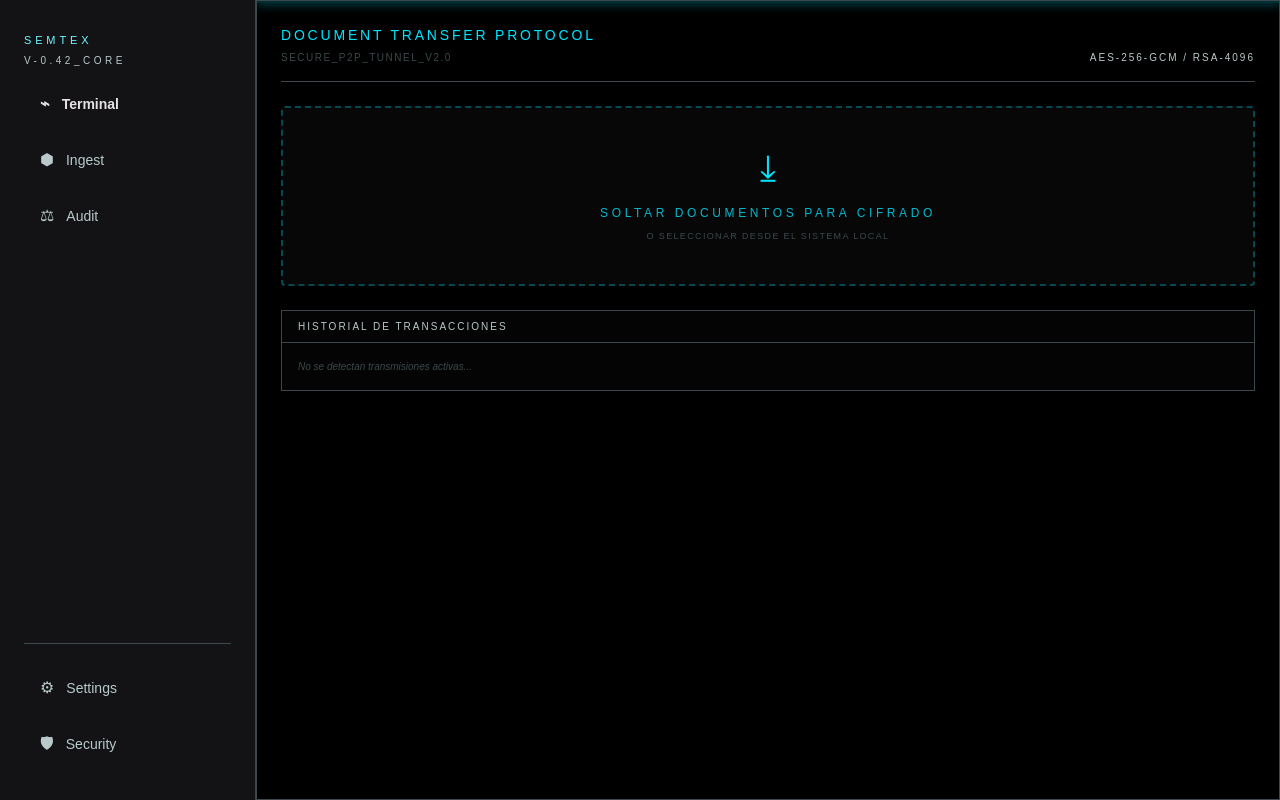
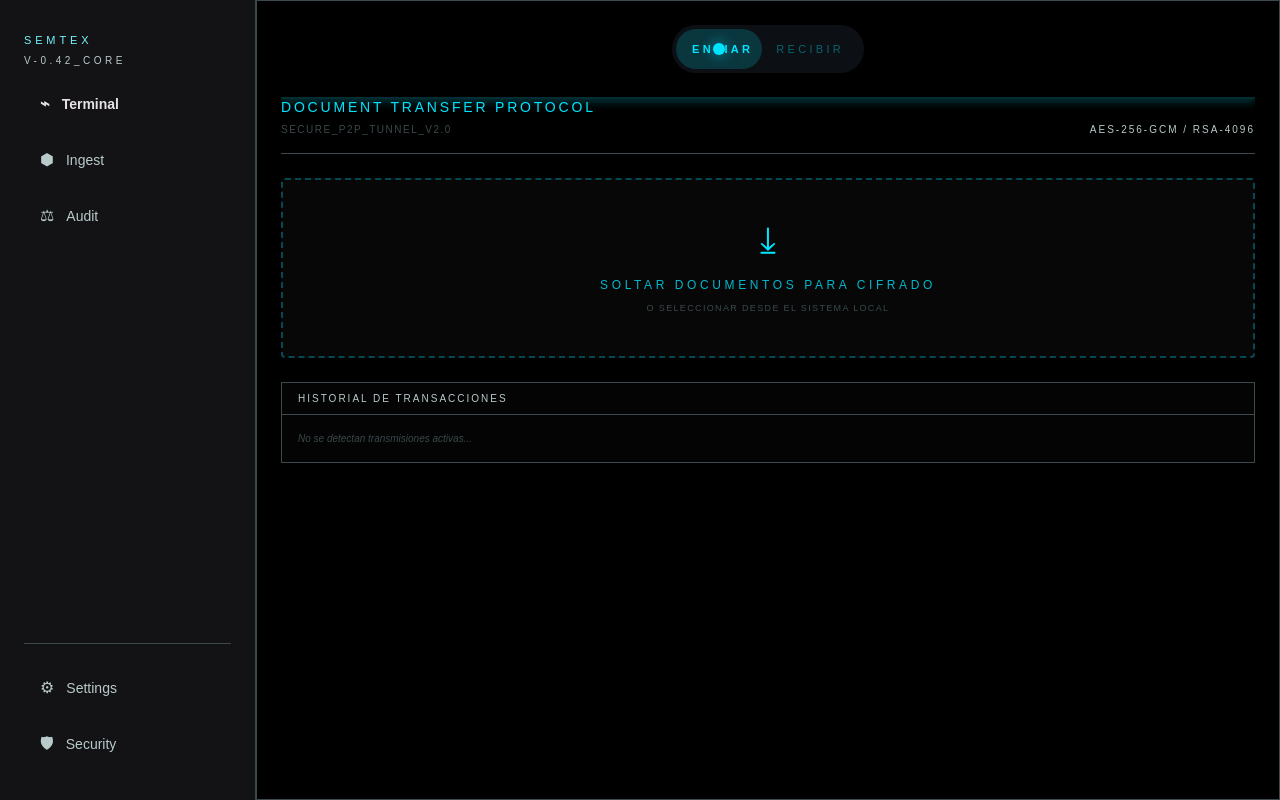
Before and after one commit to FranklinRodriguez1/Semtex, a Next.js app: page /view/transfer in a window 1280 px wide. Built offline with nearby package versions, Linux system fonts and the light colour scheme.

Commit message:
change between upload and receive

```diff
--- a/package.json
+++ b/package.json
@@ -16,6 +16,7 @@
     "react": "19.2.4",
     "react-dom": "19.2.4",
     "react-dropzone": "^15.0.0",
+    "semtex-app-front": ".",
     "three": "^0.168.0"
   },
   "devDependencies": {
--- /dev/null
+++ b/src/app/view/transfer/ReceiveView.tsx
@@ -0,0 +1,115 @@
+'use client';
+
+import { useState } from 'react';
+
+interface ReceiveViewProps {
+  files?: File[];
+  onAction?: (action: string, data?: unknown) => void;
+}
+
+interface AvailableDocument {
+  id: string;
+  filename: string;
+  sender: string;
+  size: string;
+  timestamp: string;
+  status: 'available' | 'downloading' | 'downloaded';
+}
+
+const MOCK_DOCUMENTS: AvailableDocument[] = [
+  { id: '1', filename: 'REPORTE_Q1_2026.xlsx', sender: 'ANALYST@SECTOR7', size: '2.4 MB', timestamp: new Date().toISOString(), status: 'available' },
+  { id: '2', filename: 'ORDEN_OPERATIVA_42.pdf', sender: 'COMANDO@CENTRAL', size: '1.1 MB', timestamp: new Date(Date.now() - 3600000).toISOString(), status: 'available' },
+  { id: '3', filename: 'MANIFIESTO_CARGA.zip', sender: 'LOGISTICA@SECTOR3', size: '14.7 MB', timestamp: new Date(Date.now() - 7200000).toISOString(), status: 'downloaded' },
+];
+
+function formatTimestamp(ts: string) {
+  try {
+    return new Date(ts).toLocaleString('es-MX', {
+      day: '2-digit',
+      month: '2-digit',
+      hour: '2-digit',
+      minute: '2-digit',
+      hour12: false,
+    });
+  } catch {
+    return ts;
+  }
+}
+
+export function ReceiveView(_props: ReceiveViewProps) {
+  const [documents] = useState<AvailableDocument[]>(MOCK_DOCUMENTS);
+
+  return (
+    <>
+      {/* Scanline */}
+      <div className="absolute inset-0 z-50 pointer-events-none overflow-hidden">
+        <div className="h-0.5 w-full bg-[#F97316]/20 animate-scan shadow-[0_0_10px_#F97316]" />
+      </div>
+
+      {/* Header */}
+      <div className="flex justify-between items-end border-b border-[#3a494b] pb-4 mb-6">
+        <div>
+          <h1 className="text-[14px] uppercase tracking-[0.2em] text-[#F97316]">
+            Receive Inbox Protocol
+          </h1>
+          <p className="text-[10px] text-[#3a494b] mt-1 tracking-[0.15em]">
+            SECURE_P2P_INBOX_V2.0
+          </p>
+        </div>
+        <div className="text-right text-[10px] uppercase tracking-[0.2em] text-[#b9cacb] font-mono">
+          <p>AES-256-GCM / RSA-4096</p>
+        </div>
+      </div>
+
+      {/* Available documents panel */}
+      <div className="border border-[#3a494b] bg-[#0e0e10]/30 mb-6">
+        <div className="px-4 py-2 border-b border-[#3a494b] text-[10px] uppercase tracking-[0.2em] text-[#b9cacb]">
+          Documentos Disponibles
+        </div>
+        <div className="divide-y divide-[#3a494b]/40">
+          {documents.length === 0 ? (
+            <div className="p-4 text-[10px] text-[#3a494b] italic">
+              No hay documentos disponibles para descarga...
+            </div>
+          ) : (
+            documents.map((doc) => (
+              <div
+                key={doc.id}
+                className="flex items-center justify-between px-4 py-3 transition-all duration-200 hover:bg-[#1a2d30]/30"
+              >
+                <div className="flex-1 min-w-0">
+                  <p className="text-[12px] text-[#E5E1E4] font-mono truncate">{doc.filename}</p>
+                  <p className="text-[9px] text-[#3a494b] mt-0.5">
+                    {doc.sender} &middot; {doc.size} &middot; {formatTimestamp(doc.timestamp)}
+                  </p>
+                </div>
+                <div className="ml-4 flex">
+                  {doc.status === 'available' && (
+                    <button className="text-[10px] uppercase tracking-[0.15em] text-[#F97316] border border-[#F97316]/40 px-3 py-1 transition-all duration-200 hover:bg-[#F97316]/10 hover:shadow-[0_0_10px_rgba(249,115,22,0.2)]">
+                      DESCARGAR
+                    </button>
+                  )}
+                  {doc.status === 'downloading' && (
+                    <span className="text-[10px] text-[#F97316] italic">Descargando...</span>
+                  )}
+                  {doc.status === 'downloaded' && (
+                    <span className="text-[10px] text-[#22C55E]">✓ Descargado</span>
+                  )}
+                </div>
+              </div>
+            ))
+          )}
+        </div>
+      </div>
+
+      {/* Auxiliary Info */}
+      <div className="border border-[#3a494b] bg-[#0e0e10]/30 p-4">
+        <p className="text-[9px] uppercase tracking-[0.2em] text-[#3a494b] mb-2">Decryption Status</p>
+        <div className="flex items-center gap-2">
+          <span className="h-2 w-2 rounded-full bg-[#F97316] shadow-[0_0_6px_rgba(249,115,22,0.5)]" />
+          <span className="text-[10px] text-[#b9cacb]">Clave de descifrado activa — canal seguro establecido</span>
+        </div>
+      </div>
+    </>
+  );
+}
--- /dev/null
+++ b/src/app/view/transfer/SendView.tsx
@@ -0,0 +1,84 @@
+'use client';
+
+import { useTransfer } from './hooks/useTransfer';
+import { DropzoneArea } from './components/DropzoneArea';
+import { ProgressBar } from './components/ProgressBar';
+import { TransactionTable } from './components/TransactionTable';
+
+interface SendViewProps {
+  files?: File[];
+  onAction?: (action: string, data?: unknown) => void;
+}
+
+export function SendView(_props: SendViewProps) {
+  const { state, handleUpload, reset, dismissError } = useTransfer();
+
+  const onFileSelect = (file: File) => {
+    const sender = 'USER@SEMTEX.CORE';
+    handleUpload(file, sender);
+  };
+
+  return (
+    <>
+      {/* Scanline */}
+      <div className="absolute inset-0 z-50 pointer-events-none overflow-hidden">
+        <div className="h-0.5 w-full bg-[#00E5FF]/20 animate-scan shadow-[0_0_10px_#00E5FF]" />
+      </div>
+
+      {/* Header */}
+      <div className="flex justify-between items-end border-b border-[#3a494b] pb-4 mb-6">
+        <div>
+          <h1 className="text-[14px] uppercase tracking-[0.2em] text-[#00E5FF]">
+            Document Transfer Protocol
+          </h1>
+          <p className="text-[10px] text-[#3a494b] mt-1 tracking-[0.15em]">
+            SECURE_P2P_TUNNEL_V2.0
+          </p>
+        </div>
+        <div className="text-right text-[10px] uppercase tracking-[0.2em] text-[#b9cacb] font-mono">
+          <p>AES-256-GCM / RSA-4096</p>
+        </div>
+      </div>
+
+      {/* Dropzone */}
+      <DropzoneArea onFileSelect={onFileSelect} disabled={state.status === 'uploading'} />
+
+      {/* Error toast */}
+      {state.error && (
+        <div className="mb-4 animate-slide-up flex items-center justify-between bg-[#EF4444]/10 border border-[#EF4444]/30 px-4 py-2 text-[11px] text-[#EF4444]">
+          <span className="tracking-0.05em">ERROR: {state.error}</span>
+          <button
+            onClick={dismissError}
+            className="text-[#EF4444]/60 hover:text-[#EF4444] ml-4 transition-colors"
+          >
+            ✕
+          </button>
+        </div>
+      )}
+
+      {/* Progress */}
+      {state.status === 'uploading' && (
+        <ProgressBar
+          value={state.progress.percentage}
+          fileName={state.currentFile?.name}
+        />
+      )}
+
+      {/* Success indicator */}
+      {state.status === 'completed' && (
+        <div className="mb-8 animate-fade-in text-[10px] text-[#22C55E] uppercase tracking-[0.2em]">
+          ✓ Transferencia completada — {state.transactions[0]?.filename}
+          <button
+            onClick={reset}
+            className="ml-4 text-[#00E5FF] underline hover:text-[#22C55E] transition-colors"
+          >
+            Nueva transferencia
+          </button>
+        </div>
+      )}
+
+      {/* Transaction History */}
+      <TransactionTable transactions={state.transactions} />
+    </>
+  );
+}
--- /dev/null
+++ b/src/app/view/transfer/TransferContainer.tsx
@@ -0,0 +1,59 @@
+'use client';
+
+import { useState } from 'react';
+import { SendView } from './SendView';
+import { ReceiveView } from './ReceiveView';
+
+export function TransferContainer() {
+  const [mode, setMode] = useState<'send' | 'receive'>('send');
+
+  const isReceive = mode === 'receive';
+  const accentColor = isReceive ? '#F97316' : '#00E5FF';
+  const accentRgb = isReceive ? '249,115,22' : '0,229,255';
+
+  const activeIndicatorStyle = {
+    transform: isReceive ? 'translateX(calc(100% + 8px))' : 'translateX(0)',
+    backgroundColor: `rgba(${accentRgb}, 0.18)`,
+    borderColor: `rgba(${accentRgb}, 0.45)`,
+  };
+
+  return (
+    <div className="relative w-full h-full bg-[#000000] border border-[#3a494b] p-6 text-[#E5E1E4] overflow-hidden">
+      {/* Toggle Switch — estilo loginy */}
+      <div className="flex justify-center mb-6">
+        <button
+          type="button"
+          onClick={() => setMode((prev) => (prev === 'send' ? 'receive' : 'send'))}
+          className="group relative w-48 h-12 rounded-3xl bg-[rgba(15,23,42,0.7)] p-1 transition-transform duration-200 hover:scale-[0.99]"
+        >
+          <div className="absolute inset-0 flex justify-between px-5 items-center text-[11px] uppercase tracking-[0.3em] z-10">
+            <span style={{ color: isReceive ? `rgba(${accentRgb}, 0.4)` : accentColor, fontWeight: isReceive ? 400 : 700 }}>
+              ENVIAR
+            </span>
+            <span style={{ color: isReceive ? accentColor : `rgba(${accentRgb}, 0.4)`, fontWeight: isReceive ? 700 : 400 }}>
+              RECIBIR
+            </span>
+          </div>
+          <div className="absolute inset-0 rounded-3xl bg-[#0e0e10]/65" />
+          <div
+            className="absolute left-1 top-1 bottom-1 w-[calc(50%-10px)] rounded-3xl flex items-center justify-center transition-all duration-500 ease-in-out"
+            style={activeIndicatorStyle}
+          >
+            <span
+              className="h-3 w-3 rounded-full transition-all duration-500"
+              style={{
+                backgroundColor: accentColor,
+                boxShadow: `0 0 14px rgba(${accentRgb},0.65)`,
+              }}
+            />
+          </div>
+        </button>
+      </div>
+
+      {/* Conditional View */}
+      <div className="relative animate-fade-in">
+        {mode === 'send' ? <SendView /> : <ReceiveView />}
+      </div>
+    </div>
+  );
+}
--- a/src/app/view/transfer/ingest/page.tsx
+++ /dev/null
@@ -1,9 +0,0 @@
-
- const Ingest = () => {
-  return (
-    <div>
-        <h1>prueba de protecciones en repo</h1>
-    </div>
-  )
-}
-export default Ingest
--- a/src/app/view/transfer/page.tsx
+++ b/src/app/view/transfer/page.tsx
@@ -1,5 +1,5 @@
-import { TransferDashboard } from "@/app/view/transfer/components/TransferDashboard";
+import { TransferContainer } from "./TransferContainer";
 
 export default function TransferPage() {
-  return <TransferDashboard />;
+  return <TransferContainer />;
 }
```
Also changed, not shown: 1 other file (tests, documents, lock files or other folders).
